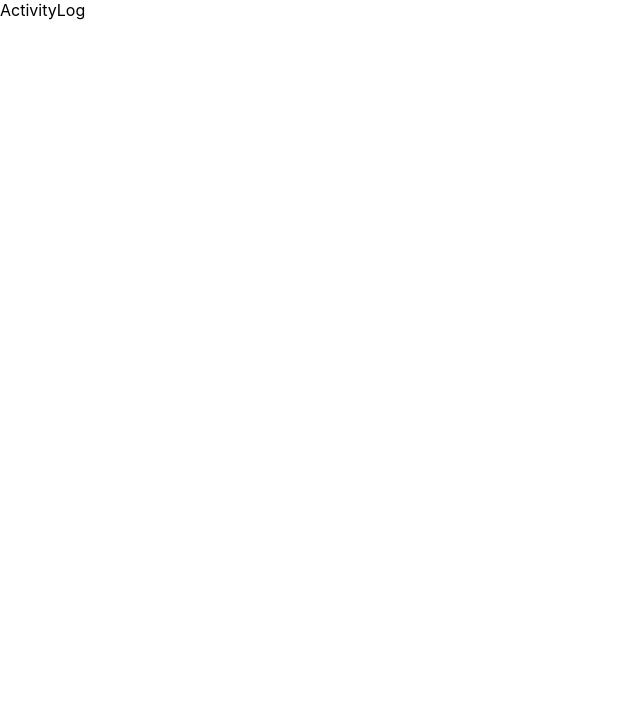
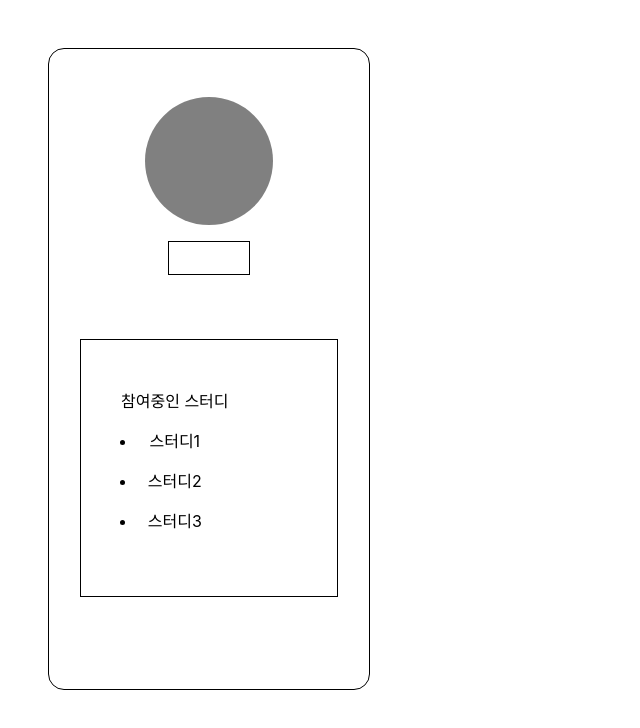
Before and after one commit to C-B-U/owl-forest, a React (Create React App) app in the folder frontend/: page /ActivityLog in a window 1280 px wide. Shown: the top 728 px of the page, without its empty margins (0-640 px from the left). Built offline with nearby package versions, Linux system fonts and the light colour scheme.

Commit message:
feat/#39/profile 디자인 수정

```diff
--- /dev/null
+++ b/frontend/src/Components/ActivityLog/Profile.jsx
@@ -0,0 +1,68 @@
+import React from 'react';
+import styled from 'styled-components';
+
+const Pf = styled.div`
+  width: 20rem;
+  height: 40rem;
+  border-radius: 1rem;
+  border: 0.1rem solid black;
+  margin: 3rem;
+  display: inline-block;
+`;
+
+const Circle = styled.div`
+  width: 8rem;
+  height: 8rem;
+  border-radius: 100%;
+  background-color: gray;
+  margin: auto;
+  margin-top: 3rem;
+`;
+
+const Name = styled.div`
+  width: 5rem;
+  height: 2rem;
+  border: 0.1rem solid black;
+  margin: auto;
+  margin-top: 1rem;
+`;
+
+const EnjoyStudy = styled.div`
+  width: 16rem;
+  height: 16rem;
+  border: 0.1rem solid black;
+  margin: auto;
+  margin-top: 4rem;
+  display: flex;
+  align-items: center;
+  justify-content: left;
+`;
+
+const StudyList = styled.ul`
+  text-align: center;
+`;
+
+const Study = styled.li`
+  margin: 1rem;
+`;
+
+function Profile() {
+  return (
+    <div>
+      <Pf>
+        <Circle />
+        <Name />
+        <EnjoyStudy>
+          <StudyList>
+            참여중인 스터디
+            <Study>스터디1</Study>
+            <Study>스터디2</Study>
+            <Study>스터디3</Study>
+          </StudyList>
+        </EnjoyStudy>
+      </Pf>
+    </div>
+  );
+}
+
+export default Profile;
--- a/frontend/src/Pages/AL_Pages/ActivityLog.jsx
+++ b/frontend/src/Pages/AL_Pages/ActivityLog.jsx
@@ -1,7 +1,12 @@
 import React from 'react';
+import Profile from '../../Components/ActivityLog/Profile';
 
 function ActivityLog() {
-  return <div>ActivityLog</div>;
+  return (
+    <div>
+      <Profile />
+    </div>
+  );
 }
 
 export default ActivityLog;
```
